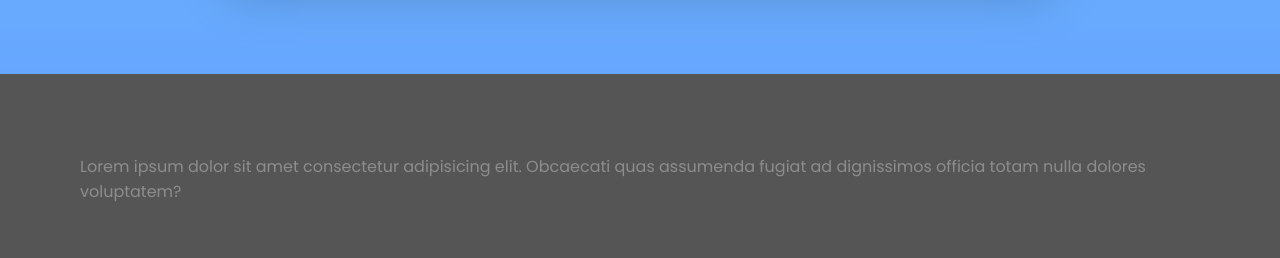
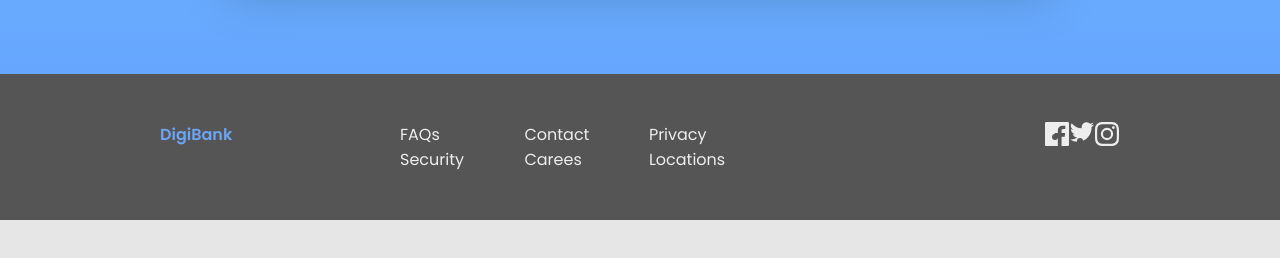
Before and after one commit to joannakopystecka/digibank-landing-page, a plain HTML site: page index.html in a window 1280 px wide. Shown: the part 3385-3643 px from the top of the page. After the commit the page ends 3605 px from the top, so only its background shows below. Drawn offline with Linux system fonts and the light colour scheme.

Commit message:
Adding footer

```diff
--- a/index.html
+++ b/index.html
@@ -13,7 +13,7 @@
   </head>
   <body>
     <nav class="nav">
-      <h4 class="nav__logo">DigiBank</h4>
+      <h4 class="nav__logo logo">DigiBank</h4>
       <ul class="nav__links">
         <li class="nav__item">
           <a class="nav__link" href="#about">About</a>
@@ -264,11 +264,58 @@
       </form>
     </section>
 
-    <footer class="footer">
-      <p>
-        Lorem ipsum dolor sit amet consectetur adipisicing elit. Obcaecati quas
-        assumenda fugiat ad dignissimos officia totam nulla dolores voluptatem?
-      </p>
+    <footer class="footer row">
+      <h4 class="logo">DigiBank</h4>
+      <ul class="footer__links">
+        <li class="footer__item">
+          <a href="" class="footer__link">FAQs</a>
+        </li>
+        <li class="footer__item">
+          <a href="" class="footer__link">Contact</a>
+        </li>
+        <li class="footer__item">
+          <a href="" class="footer__link">Privacy</a>
+        </li>
+        <li class="footer__item">
+          <a href="" class="footer__link">Security</a>
+        </li>
+        <li class="footer__item">
+          <a href="" class="footer__link">Carees</a>
+        </li>
+        <li class="footer__item">
+          <a href="" class="footer__link">Locations</a>
+        </li>
+      </ul>
+
+      <ul class="footer__social-media--links">
+        <li class="footer__social-media__item">
+          <a href="" class="footer__social-media__link"
+            ><svg width="24" height="24" xmlns="http://www.w3.org/2000/svg">
+              <path
+                d="M22.675 0H1.325C.593 0 0 .593 0 1.325v21.351C0 23.407.593 24 1.325 24H12.82v-9.294H9.692v-3.622h3.128V8.413c0-3.1 1.893-4.788 4.659-4.788 1.325 0 2.463.099 2.795.143v3.24l-1.918.001c-1.504 0-1.795.715-1.795 1.763v2.313h3.587l-.467 3.622h-3.12V24h6.116c.73 0 1.323-.593 1.323-1.325V1.325C24 .593 23.407 0 22.675 0z"
+                fill-rule="nonzero"
+              /></svg
+          ></a>
+        </li>
+        <li class="footer__social-media__item">
+          <a href="" class="footer__social-media__link"
+            ><svg width="24" height="20" xmlns="http://www.w3.org/2000/svg">
+              <path
+                d="M24 2.557a9.83 9.83 0 01-2.828.775A4.932 4.932 0 0023.337.608a9.864 9.864 0 01-3.127 1.195A4.916 4.916 0 0016.616.248c-3.179 0-5.515 2.966-4.797 6.045A13.978 13.978 0 011.671 1.149a4.93 4.93 0 001.523 6.574 4.903 4.903 0 01-2.229-.616c-.054 2.281 1.581 4.415 3.949 4.89a4.935 4.935 0 01-2.224.084 4.928 4.928 0 004.6 3.419A9.9 9.9 0 010 17.54a13.94 13.94 0 007.548 2.212c9.142 0 14.307-7.721 13.995-14.646A10.025 10.025 0 0024 2.557z"
+                fill-rule="nonzero"
+              /></svg
+          ></a>
+        </li>
+        <li class="footer__social-media__item">
+          <a href="" class="footer__social-media__link"
+            ><svg width="24" height="24" xmlns="http://www.w3.org/2000/svg">
+              <path
+                d="M12 2.163c3.204 0 3.584.012 4.85.07 3.252.148 4.771 1.691 4.919 4.919.058 1.265.069 1.645.069 4.849 0 3.205-.012 3.584-.069 4.849-.149 3.225-1.664 4.771-4.919 4.919-1.266.058-1.644.07-4.85.07-3.204 0-3.584-.012-4.849-.07-3.26-.149-4.771-1.699-4.919-4.92-.058-1.265-.07-1.644-.07-4.849 0-3.204.013-3.583.07-4.849.149-3.227 1.664-4.771 4.919-4.919 1.266-.057 1.645-.069 4.849-.069zM12 0C8.741 0 8.333.014 7.053.072 2.695.272.273 2.69.073 7.052.014 8.333 0 8.741 0 12c0 3.259.014 3.668.072 4.948.2 4.358 2.618 6.78 6.98 6.98C8.333 23.986 8.741 24 12 24c3.259 0 3.668-.014 4.948-.072 4.354-.2 6.782-2.618 6.979-6.98.059-1.28.073-1.689.073-4.948 0-3.259-.014-3.667-.072-4.947-.196-4.354-2.617-6.78-6.979-6.98C15.668.014 15.259 0 12 0zm0 5.838a6.162 6.162 0 100 12.324 6.162 6.162 0 000-12.324zM12 16a4 4 0 110-8 4 4 0 010 8zm6.406-11.845a1.44 1.44 0 100 2.881 1.44 1.44 0 000-2.881z"
+                fill-rule="nonzero"
+              /></svg
+          ></a>
+        </li>
+      </ul>
     </footer>
 
     <script src="script.js"></script>
--- a/styles/base/_base.scss
+++ b/styles/base/_base.scss
@@ -9,6 +9,10 @@
 
 body {
   background-color: $color-gray-light-2;
+}
+
+.row {
+  display: grid;
 }
 
 .section {
@@ -24,3 +28,7 @@ body {
     opacity: 1;
   }
 }
+
+.logo {
+  color: $color-blue;
+}
--- a/styles/components/_form.scss
+++ b/styles/components/_form.scss
@@ -1,5 +1,5 @@
 #form {
-  scroll-margin-top: 20rem;
+  scroll-margin-top: 12rem;
 }
 
 .form {
--- a/styles/layout/_footer.scss
+++ b/styles/layout/_footer.scss
@@ -1,4 +1,35 @@
 .footer {
+  grid-template-columns: 5rem 2fr 1fr;
+  gap: 10rem;
   background-color: $color-primary;
-  padding: 5rem;
+  padding: 3rem 10rem;
+
+  &__links {
+    display: grid;
+    grid-template-columns: repeat(3, 1fr);
+  }
+
+  &__social-media--links {
+    display: grid;
+    grid-template-columns: repeat(3, 1fr);
+    margin-left: 7rem;
+  }
+
+  &__link:link,
+  &__link:visited {
+    color: $color-gray-light;
+    text-decoration: none;
+  }
+
+  &__link:hover {
+    color: $color-blue;
+  }
+
+  svg {
+    fill: $color-gray-light;
+
+    &:hover {
+      fill: $color-blue;
+    }
+  }
 }
--- a/styles/layout/_grid.scss
+++ /dev/null
@@ -1,3 +0,0 @@
-.row {
-  display: grid;
-}
--- a/styles/style.scss
+++ b/styles/style.scss
@@ -11,7 +11,6 @@
 @import "layout/about";
 @import "layout/accounts";
 @import "layout/footer";
-@import "layout/grid";
 @import "layout/header";
 @import "layout/navigation";
 @import "layout/openaccount";
```
Also changed, not shown: images/icon-facebook.svg (added), images/icon-instagram.svg (added), images/icon-twitter.svg (added), styles/style.css, 1 other file.
